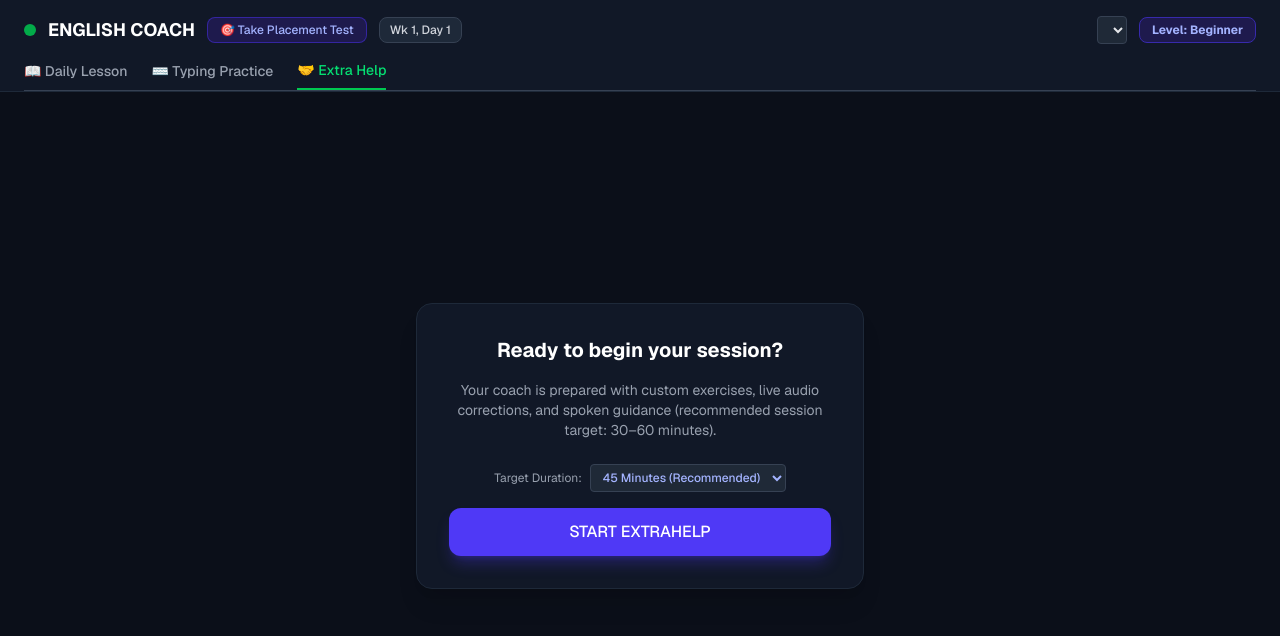
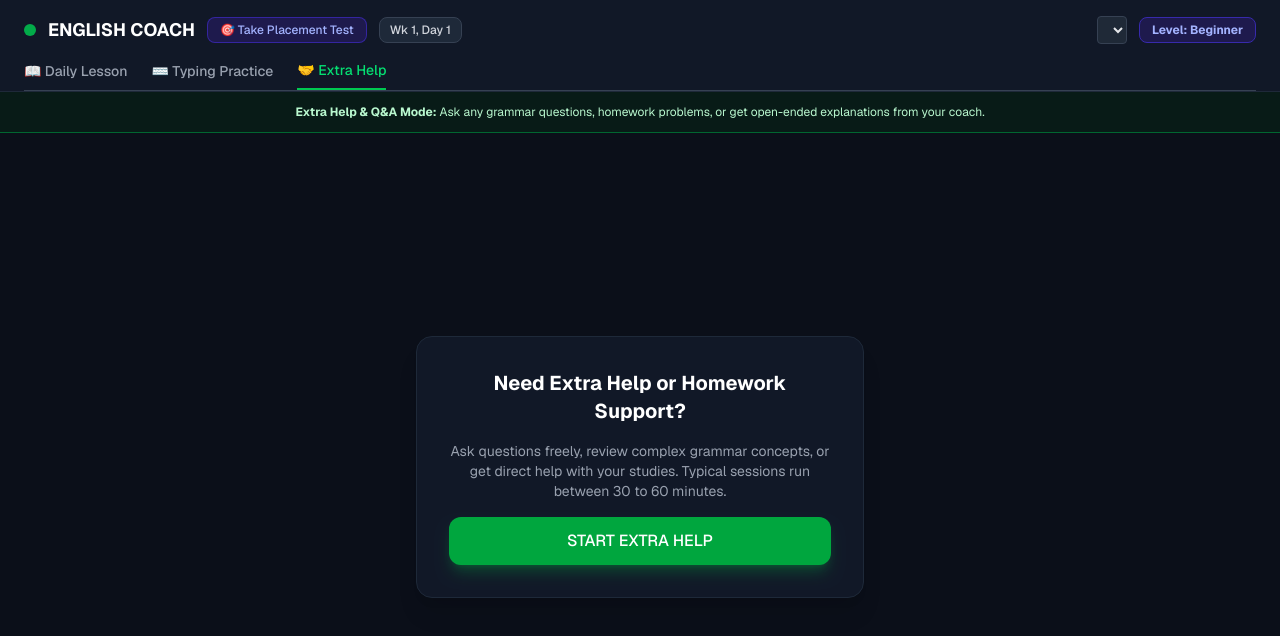
Before and after one commit to kamhasan123/Learn, a Next.js app in the folder english-coach/: page / in a window 1280 px wide. Both pictures are taken after a click on the button "🤝 Extra Help". Shown: the top 636 px of the page. Built offline with nearby package versions, Linux system fonts and the light colour scheme.

Commit message:
Update page.tsx

```diff
--- a/english-coach/app/page.tsx
+++ b/english-coach/app/page.tsx
@@ -24,10 +24,8 @@ export default function InteractiveCoachPage() {
   const [mode, setMode] = useState<string>('curriculum');
   const [placementCompleted, setPlacementCompleted] = useState<boolean>(false);
 
-  // Session Time Tracker States (30 mins to 1 hour target: 45 minutes default target)
+  // Session Timer State (tracks elapsed time during active session)
   const [sessionSecondsElapsed, setSessionSecondsElapsed] = useState<number>(0);
-  const [targetSessionDuration, setTargetSessionDuration] = useState<number>(45 * 60); // 45 minutes in seconds
-  const [isSessionTimeUp, setIsSessionTimeUp] = useState<boolean>(false);
 
   // 1. Load saved data when the app opens
   useEffect(() => {
@@ -62,27 +60,20 @@ export default function InteractiveCoachPage() {
     localStorage.setItem('coachPlacementDone', placementCompleted.toString());
   }, [currentLevel, currentWeek, currentDay, personalizedPlan, placementCompleted]);
 
-  // ⏱️ Session Timer Effect (30 mins to 1 hour tracking)
+  // ⏱️ Session Timer Effect
   useEffect(() => {
     let timer: NodeJS.Timeout | null = null;
     if (sessionActive) {
       timer = setInterval(() => {
-        setSessionSecondsElapsed(prev => {
-          const nextVal = prev + 1;
-          if (nextVal >= targetSessionDuration && !isSessionTimeUp) {
-            setIsSessionTimeUp(true);
-          }
-          return nextVal;
-        });
+        setSessionSecondsElapsed(prev => prev + 1);
       }, 1000);
     } else {
       setSessionSecondsElapsed(0);
-      setIsSessionTimeUp(false);
     }
     return () => {
       if (timer) clearInterval(timer);
     };
-  }, [sessionActive, targetSessionDuration, isSessionTimeUp]);
+  }, [sessionActive]);
 
   const formatTime = (totalSeconds: number) => {
     const mins = Math.floor(totalSeconds / 60);
@@ -148,7 +139,6 @@ export default function InteractiveCoachPage() {
     setIsLoading(true);
     setMessages([]);
     setSessionSecondsElapsed(0);
-    setIsSessionTimeUp(false);
 
     try {
       const res = await fetch('/api/analyze', {
@@ -311,18 +301,8 @@ export default function InteractiveCoachPage() {
             </span>
 
             {sessionActive && (
-              <div className={`text-xs px-2.5 py-1 border rounded-lg font-mono flex items-center space-x-1 ${isSessionTimeUp ? 'bg-amber-950 border-amber-700 text-amber-300' : 'bg-gray-800 border-gray-700 text-gray-300'}`}>
-                <span>⏱️ {formatTime(sessionSecondsElapsed)}</span>
-                <select
-                  value={targetSessionDuration}
-                  onChange={(e) => setTargetSessionDuration(Number(e.target.value))}
-                  className="bg-transparent text-[10px] text-gray-400 focus:outline-none cursor-pointer ml-1"
-                  title="Target Session Length"
-                >
-                  <option value={30 * 60} className="bg-gray-900">30m</option>
-                  <option value={45 * 60} className="bg-gray-900">45m</option>
-                  <option value={60 * 60} className="bg-gray-900">60m</option>
-                </select>
+              <div className="text-xs px-2.5 py-1 border rounded-lg font-mono bg-gray-800 border-gray-700 text-gray-300 flex items-center space-x-1">
+                <span>⏱️ Session Time: {formatTime(sessionSecondsElapsed)}</span>
               </div>
             )}
           </div>
@@ -360,15 +340,15 @@ export default function InteractiveCoachPage() {
         </div>
       )}
 
-      {sessionActive && isSessionTimeUp && (
-        <div className="bg-amber-900/40 border-b border-amber-800 p-2 text-xs text-amber-200 text-center animate-pulse">
-          🎯 <span className="font-bold">Session Target Reached!</span> You have completed your planned 30–60 minute block. Feel free to wrap up or keep practicing!
+      {activeTab === 'curriculum' && personalizedPlan && (
+        <div className="bg-indigo-900/40 border-b border-indigo-800 p-3 text-xs text-indigo-200 text-center">
+          <span className="font-bold">Your Custom Path:</span> {personalizedPlan}
         </div>
       )}
 
-      {activeTab === 'curriculum' && personalizedPlan && (
-        <div className="bg-indigo-900/40 border-b border-indigo-800 p-3 text-xs text-indigo-200 text-center">
-          <span className="font-bold">Your Custom Path:</span> {personalizedPlan}
+      {activeTab === 'extraHelp' && !sessionActive && (
+        <div className="bg-green-950/40 border-b border-green-800 p-3 text-xs text-green-200 text-center">
+          <span className="font-bold">Extra Help & Q&A Mode:</span> Ask any grammar questions, homework problems, or get open-ended explanations from your coach.
         </div>
       )}
 
@@ -376,27 +356,24 @@ export default function InteractiveCoachPage() {
         {!sessionActive ? (
           <div className="flex flex-col items-center justify-center h-full space-y-6 text-center">
             <div className="p-8 bg-[#111827] border border-gray-800 rounded-2xl shadow-xl max-w-md w-full space-y-4">
-              <h2 className="text-xl font-bold">Ready to begin your session?</h2>
-              <p className="text-gray-400 text-sm">Your coach is prepared with custom exercises, live audio corrections, and spoken guidance (recommended session target: 30–60 minutes).</p>
-
-              <div className="flex items-center justify-center space-x-2 pt-2">
-                <span className="text-xs text-gray-400">Target Duration:</span>
-                <select
-                  value={targetSessionDuration}
-                  onChange={(e) => setTargetSessionDuration(Number(e.target.value))}
-                  className="bg-[#1f2937] border border-gray-700 text-xs text-indigo-300 rounded px-2 py-1 font-medium"
-                >
-                  <option value={30 * 60}>30 Minutes</option>
-                  <option value={45 * 60}>45 Minutes (Recommended)</option>
-                  <option value={60 * 60}>60 Minutes (1 Hour)</option>
-                </select>
-              </div>
+              <h2 className="text-xl font-bold">
+                {activeTab === 'extraHelp' ? 'Need Extra Help or Homework Support?' : 'Ready to begin your session?'}
+              </h2>
+              <p className="text-gray-400 text-sm">
+                {activeTab === 'extraHelp'
+                  ? 'Ask questions freely, review complex grammar concepts, or get direct help with your studies. Typical sessions run between 30 to 60 minutes.'
+                  : 'Your coach is prepared with custom exercises, live audio corrections, and spoken guidance.'}
+              </p>
 
               <button
                 onClick={() => startSession(activeTab)}
-                className="w-full py-3 bg-indigo-600 hover:bg-indigo-500 text-white font-medium rounded-xl transition shadow-lg shadow-indigo-600/30"
+                className={`w-full py-3 font-medium rounded-xl transition shadow-lg text-white ${
+                  activeTab === 'extraHelp'
+                    ? 'bg-green-600 hover:bg-green-500 shadow-green-600/30'
+                    : 'bg-indigo-600 hover:bg-indigo-500 shadow-indigo-600/30'
+                }`}
               >
-                START {activeTab.toUpperCase()}
+                START {activeTab === 'extraHelp' ? 'EXTRA HELP' : activeTab.toUpperCase()}
               </button>
             </div>
           </div>
@@ -440,7 +417,8 @@ export default function InteractiveCoachPage() {
             >
               🎙️
             </button>
-<input
+
+            <input
               type="text"
               value={inputText}
               onChange={(e) => setInputText(e.target.value)}
@@ -471,4 +449,4 @@ export default function InteractiveCoachPage() {
       )}
     </div>
   );
-}
+              }
```
